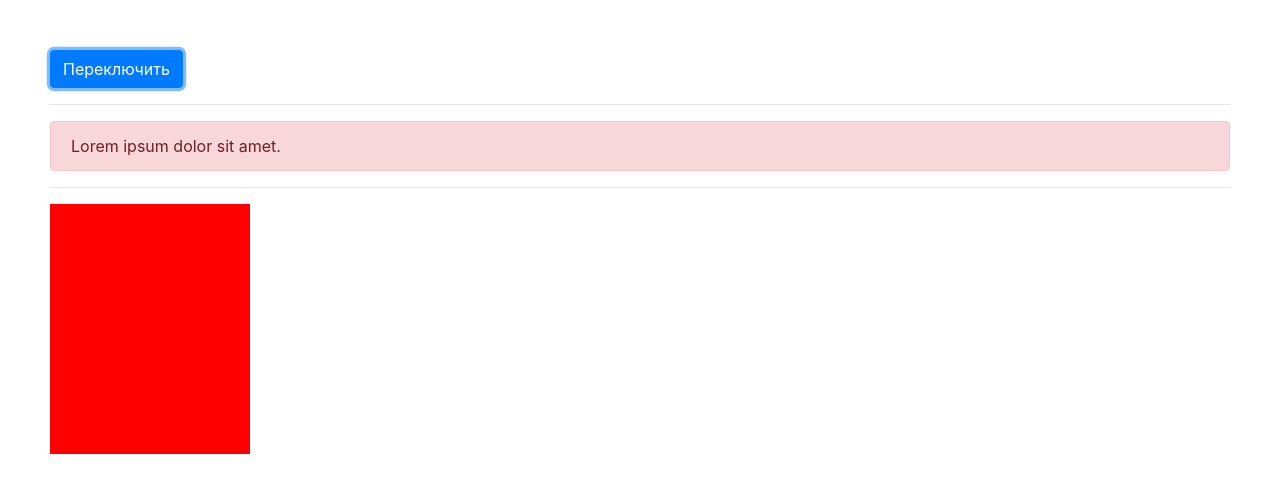
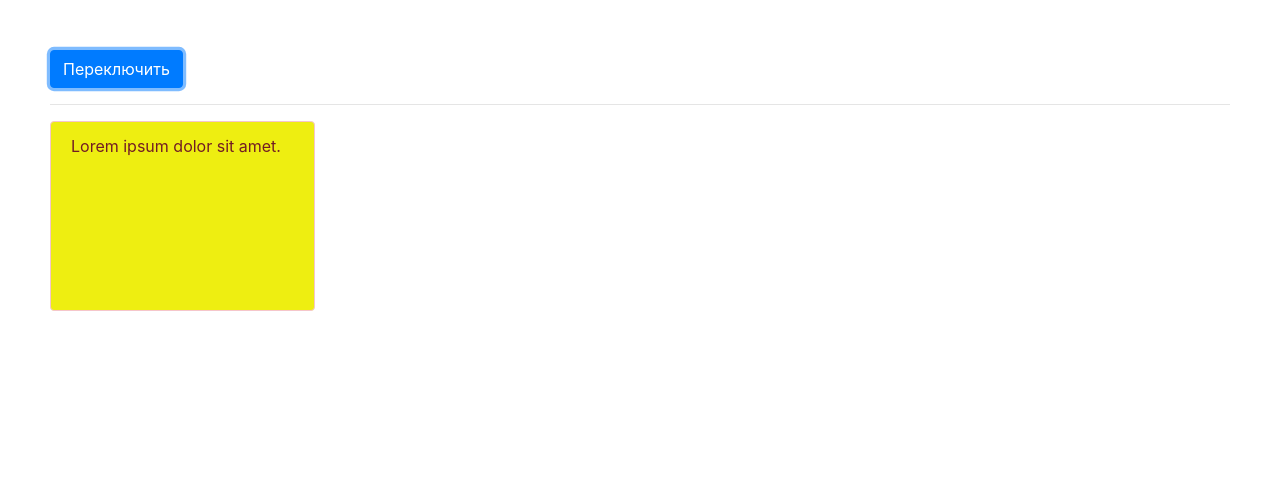
Before and after one commit to yersultanzada/my-app2, an Angular app: page / in a window 1280 px wide. Both pictures are taken after a click on the button "Переключить". Shown: the top 492 px of the page. Built offline with nearby package versions, Linux system fonts and the light colour scheme.

Commit message:
Конец блока 11.Анимации

```diff
--- a/src/app/app.animations.ts
+++ b/src/app/app.animations.ts
@@ -1,5 +1,5 @@
 import {
-  animate,
+  animate, group, keyframes,
   state,
   style,
   transition,
@@ -9,11 +9,21 @@
 export const divTrigger = trigger('divTrigger', [
   transition(':enter', [
     style({
-      opacity: 0
+      width: '*',
+      height: '*'
     }),
-    animate(500, style({
-      opacity: 1
-    }))
+    group([
+      animate(3000, style({
+        width: '200px',
+        height: '200px'
+      })),
+      animate(6000, keyframes([
+        style({backgroundColor: 'blue'}),
+        style({backgroundColor: 'yellow'}),
+        style({backgroundColor: 'pink'})
+      ]))
+    ]),
+    animate(1000)
   ]),
   transition(':leave', animate(500, style({
     opacity: 0
--- a/src/app/app.component.html
+++ b/src/app/app.component.html
@@ -2,13 +2,10 @@
 <hr>
 <div
   @divTrigger
+  (@divTrigger.start)="onAnimationStart($event)"
+  (@divTrigger.done)="onAnimationDone($event)"
   class="alert alert-danger"
   *ngIf="isVisible"
 >
   Lorem ipsum dolor sit amet.
 </div>
-<hr>
-<div
-  [@changeWidth]="isVisible ? 'a' : 'b'"
-  style="height: 250px; width: 200px; background: red"
-></div>
--- a/src/app/app.component.ts
+++ b/src/app/app.component.ts
@@ -7,6 +7,7 @@
   trigger
 } from '@angular/animations';
 import {changeWidthTrigger, divTrigger} from './app.animations';
+import { AnimationEvent } from '@angular/animations';
 
 @Component({
   selector: 'app-root',
@@ -15,4 +16,12 @@
 })
 export class AppComponent {
   isVisible = false;
+
+  onAnimationStart(event: AnimationEvent) {
+    console.log('Start: ', event);
+  }
+
+  onAnimationDone(event: AnimationEvent) {
+    console.log('Done: ', event);
+  }
 }
```
